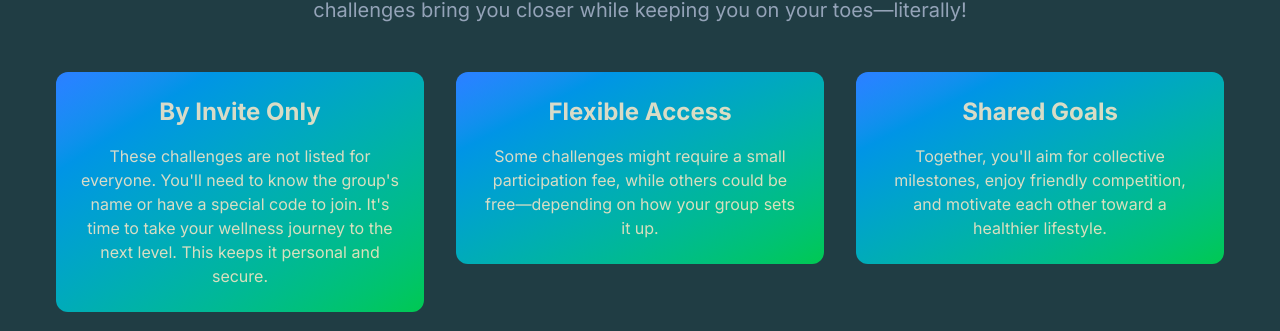
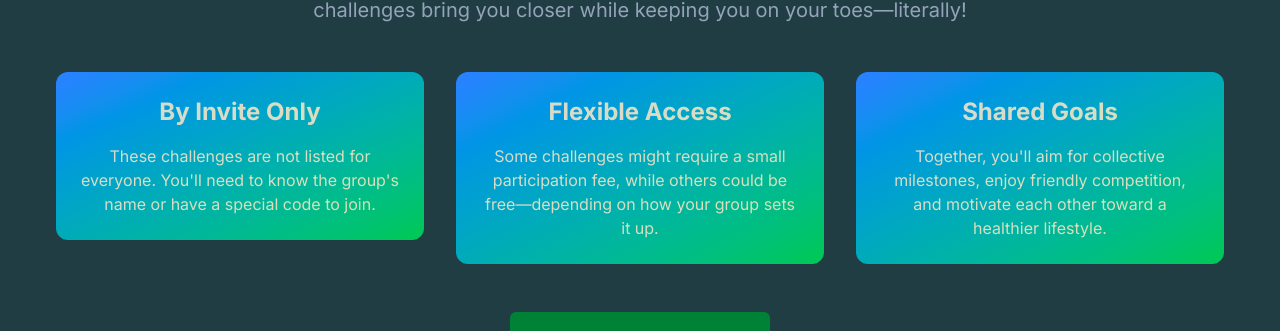
Before and after one commit to mohitaryan0/stepppps, a Next.js app: page / in a window 1280 px wide. Shown: the part 3512-3843 px from the top of the page. Built offline with nearby package versions, Linux system fonts and the light colour scheme.

Commit message:
Initial commit to new repository

```diff
--- a/src/app/challenges/page.tsx
+++ b/src/app/challenges/page.tsx
@@ -30,7 +30,7 @@ export default function Challenges() {
                 <div className="absolute inset-0 bg-gradient-to-t from-black/80 to-transparent" />
               </div>
               <p className="text-gray-600 dark:text-gray-400 mb-4">
-                Group ChallengeIt&apos;s time to take your wellness journey to the next level.d for private groups. Whether it's your family, friends, colleagues, or a special community, these challenges bring you closer while keeping you on your toes—literally!
+                Group Challenges are time to take your wellness journey to the next level for private groups. Whether it's your family, friends, colleagues, or a special community, these challenges bring you closer while keeping you on your toes—literally!
               </p>
               <div className="grid grid-cols-1 md:grid-cols-3 gap-6 mt-6">
                 <div className="bg-white dark:bg-gray-800 p-4 rounded-lg shadow-sm">
--- a/src/components/ChallengesSection.tsx
+++ b/src/components/ChallengesSection.tsx
@@ -6,7 +6,7 @@ import { Card, CardContent, CardHeader, CardTitle } from "@/components/ui/card";
 const challengesData = [
   {
     title: "By Invite Only",
-    description: "These challenges are not listed for everyone. You'll need to know the group's name or have a special code to join. It's time to take your wellness journey to the next level. This keeps it personal and secure."
+    description: "These challenges are not listed for everyone. You'll need to know the group's name or have a special code to join."
   },
   {
     title: "Flexible Access",
```
